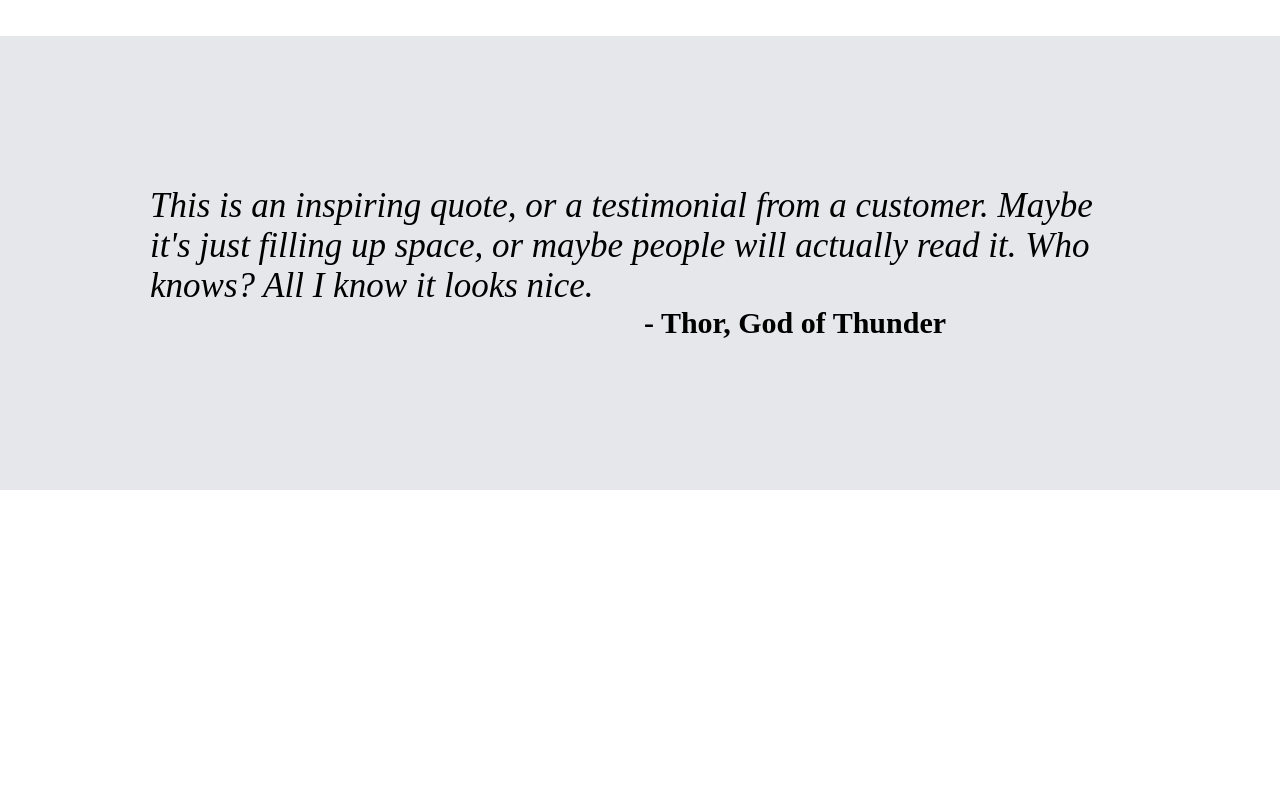
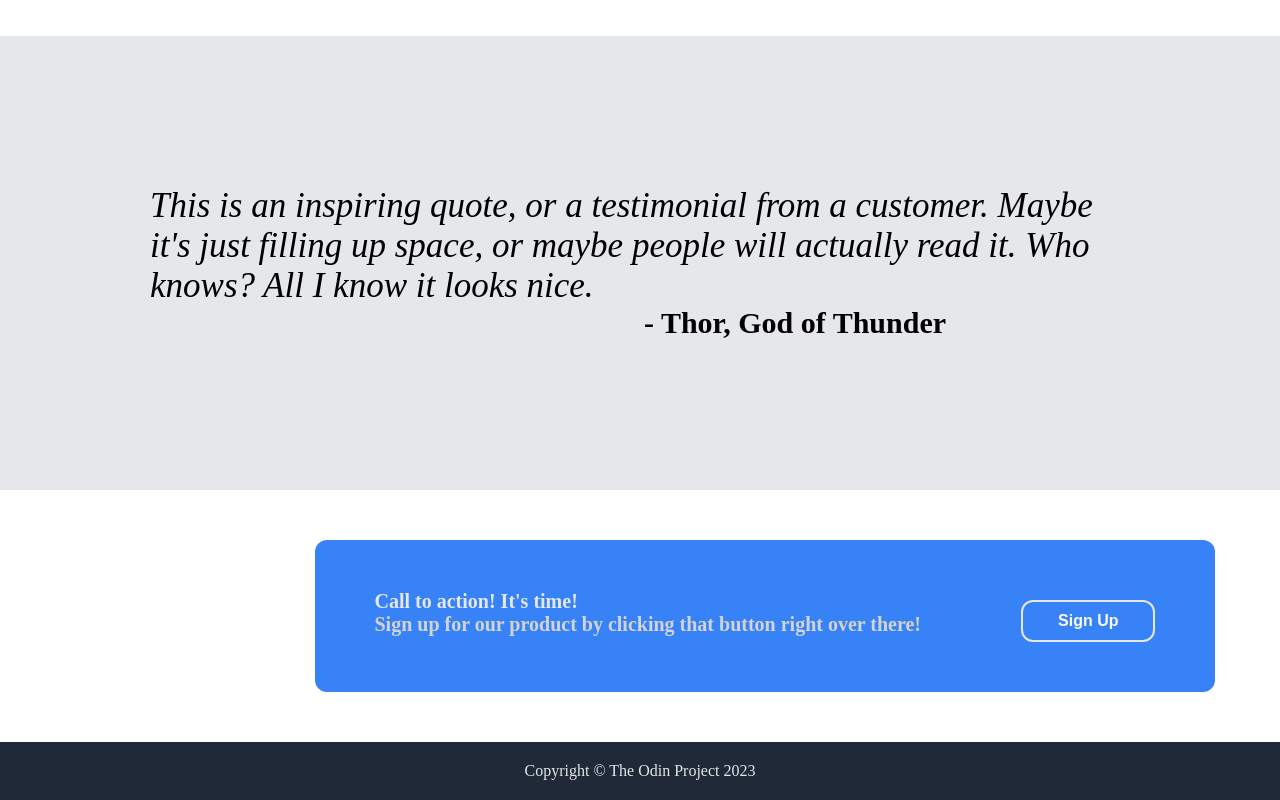
Before and after one commit to VaughnMes/Landing-Page, a plain HTML site: page index.html in a window 1280 px wide. Shown: the part 817-1617 px from the top of the page. Before the commit the page ends 1307 px from the top, so only its background shows below. Drawn offline with Linux system fonts and the light colour scheme.

Commit message:
Title: Finished up the sample landing page!!! Desc: Added Call to Action banner, styled and the footer

```diff
--- a/index.html
+++ b/index.html
@@ -89,6 +89,24 @@
         </div>
     </div>
 
+    <div class="lowest-wrapper">
+        <div class="container">
+            <div class="container-text">
+                Call to action! It's time!
+                <div class="container-subtext">
+                    Sign up for our product by clicking that button
+                    right over there!
+                </div>
+            </div>
+            <button class="bottom-button">
+                Sign Up
+            </button>
+        </div>
+    </div>
+
+    <div class="footer">
+        Copyright © The Odin Project 2023
+    </div>
 
 
 
--- a/styles.css
+++ b/styles.css
@@ -6,7 +6,7 @@ body {
     flex: 1;
 }
 
-.upper-body {
+.upper-body, .footer {
     background:  #1f2937;
     padding-left: 150px;
     padding-right: 150px;
@@ -157,3 +157,51 @@ ul {
     padding-left: 310px;
     font-size: 30px;
 }
+
+.container {
+    display: flex;
+    flex-shrink: 0;
+    gap: 100px;
+}
+
+.container-text {
+    color: #e5e7eb;
+    font-weight: bold;
+    font-size: 20px;
+}
+
+.container-subtext {
+    color: lightgray;
+}
+
+.lowest-wrapper {
+    background: #3882f8;
+    width: 800px;
+    margin: 0px;
+    display: flex;
+    justify-content: center;
+    align-items: center;
+    margin: 50px 315px;
+    padding: 50px;
+    border-radius: 12px;
+}
+
+.bottom-button {
+    background-color: #3882f8;
+    color: #f9faf8;
+    border-radius: 12px;
+    border-color:#e5e7eb;
+    border-style: solid;
+    font-size: 16px;
+    font-weight: bold;
+    padding: 10px 35px;
+    margin-top: 10px;
+}
+
+.footer {
+    color: #e5e7eb;
+    display: flex;
+    justify-content: center;
+    padding-top: 20px;
+    padding-bottom: 20px;
+}
```
